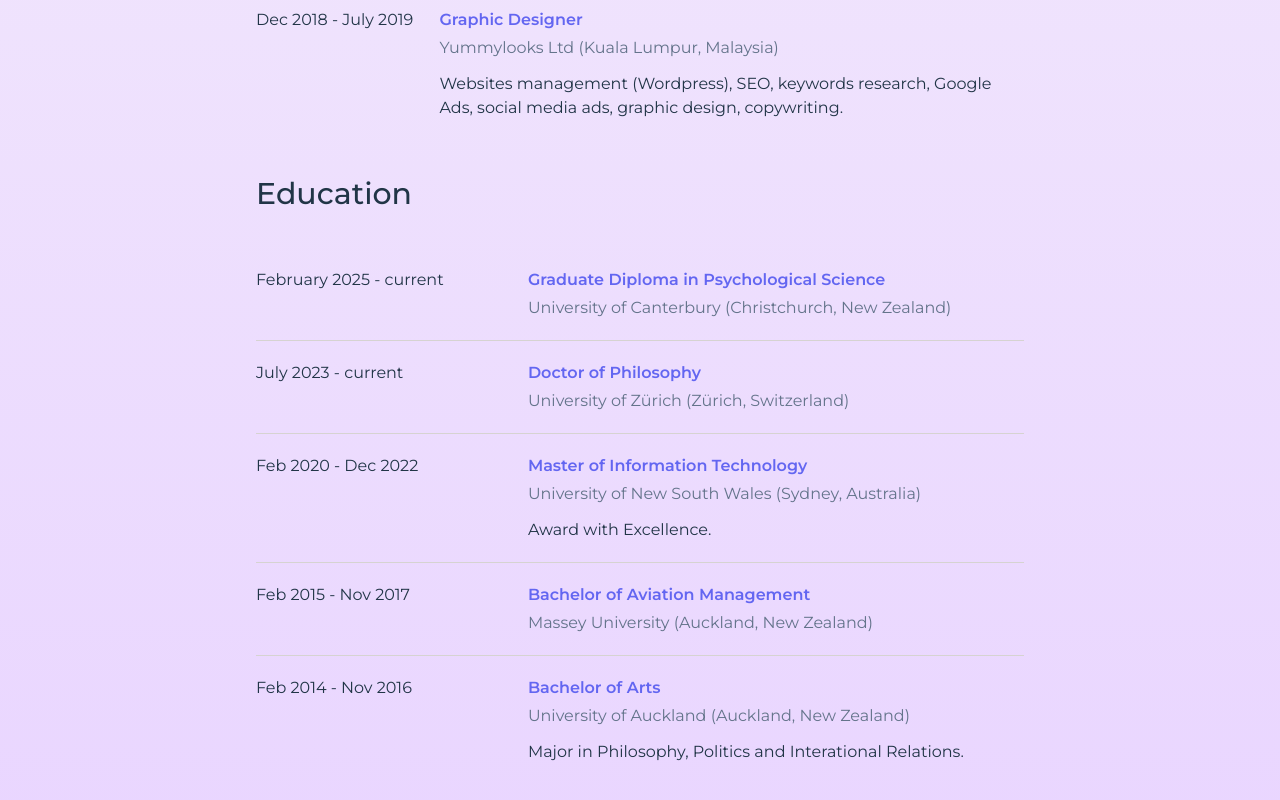
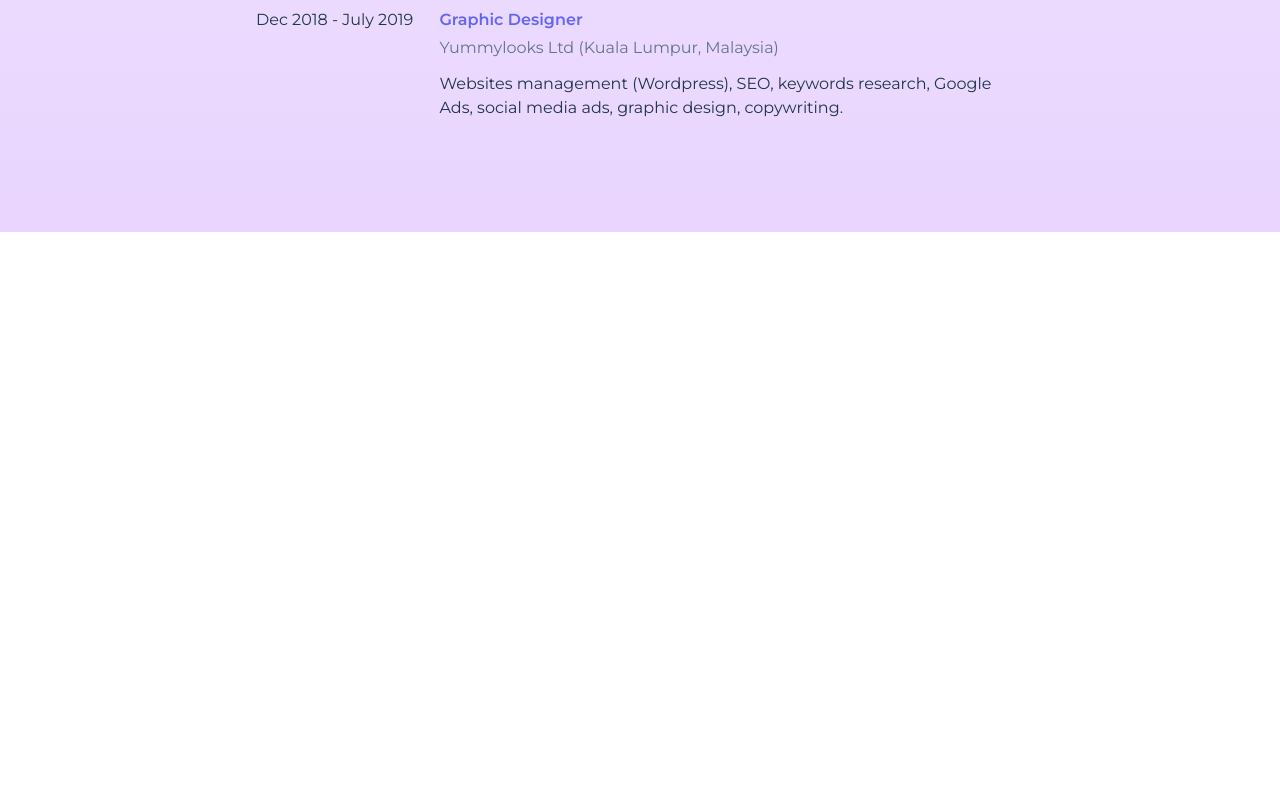
Before and after one commit to schummd/schummd.github.io, a React (Vite) app: page /experience in a window 1280 px wide. Shown: the part 1512-2312 px from the top of the page. After the commit the page ends 1744 px from the top, so only its background shows below. Built offline with nearby package versions, Linux system fonts and the light colour scheme.

Commit message:
Added education page

```diff
--- a/src/App.jsx
+++ b/src/App.jsx
@@ -10,6 +10,7 @@ import Experience from "./pages/Experience";
 // import Blog from "./pages/Blog";
 // import Teaching from "./pages/Teaching";
 import Services from "./pages/Services";
+import Education from "./pages/Education";
 
 export default function App() {
   return (
@@ -21,6 +22,7 @@ export default function App() {
           <Route path='/works' element={<Works />}/>
           <Route path='/publications' element={<Publications />}/>
           <Route path='/experience' element={<Experience />}/>
+          <Route path='/education' element={<Education />}/>
           {/* <Route path='/teaching' element={<Teaching />}/> */}
           <Route path='/services' element={<Services />}/>
           {/* <Route path='/theses' element={<Theses />}/> */}
--- a/src/components/Header.jsx
+++ b/src/components/Header.jsx
@@ -18,9 +18,9 @@ export default function Header() {
             <li>
               <a onClick={() => navigate('/experience')} className="block py-1 px-3 text-current hover:text-gray-500 cursor-pointer">Experience</a>
             </li>
-            {/* <li>
-              <a onClick={() => navigate('/teaching')} className="block py-1 px-3 text-current hover:text-gray-500 cursor-pointer">Teaching</a>
-            </li> */}
+            <li>
+              <a onClick={() => navigate('/education')} className="block py-1 px-3 text-current hover:text-gray-500 cursor-pointer">Education</a>
+            </li>
             <li>
               <a onClick={() => navigate('/services')} className="block py-1 px-3 text-current hover:text-gray-500 cursor-pointer">Services</a>
             </li>
@@ -45,9 +45,9 @@ export default function Header() {
             <li>
               <a onClick={() => navigate('/experience')} className="block py-1 px-2.5 text-current hover:text-gray-500">Experience</a>
             </li>
-            {/* <li>
-              <a onClick={() => navigate('/teaching')} className="block py-1 px-2.5 text-current hover:text-gray-500">Teaching</a>
-            </li> */}
+            <li>
+              <a onClick={() => navigate('/education')} className="block py-1 px-2.5 text-current hover:text-gray-500">Education</a>
+            </li>
             <li>
               <a onClick={() => navigate('/services')} className="block py-1 px-2.5 text-current hover:text-gray-500">Services</a>
             </li>
--- a/src/pages/Experience.jsx
+++ b/src/pages/Experience.jsx
@@ -141,71 +141,6 @@ export default function Experience() {
             </div>
           </div>
         </div>
-
-        <h2 className="font-montserrat font-medium text-3xl my-14">Education</h2>
-
-        <div className="grid md:gap-x-6 gap-y-1 font-montserrat">
-          {/* UC */}
-          <div className="col-span-2 md:col-span-1 mb-2">February 2025 - current</div>
-          <div className="col-span-2 md:col-span-1">
-            <div className="grid col-span-2 md:col-span-1 gap-1">
-              <div><h2 className="font-semibold text-indigo-500">Graduate Diploma in Psychological Science</h2></div>
-              <div className="text-slate-500">University of Canterbury (Christchurch, New Zealand)</div>
-            </div>
-          </div>
-          <div className="col-span-2 border-b border-stone-300 my-4"/>
-
-          {/* UZH */}
-          <div className="col-span-2 md:col-span-1 mb-2">July 2023 - current</div>
-          <div className="col-span-2 md:col-span-1">
-            <div className="grid col-span-2 md:col-span-1 gap-1">
-              <div><h2 className="font-semibold text-indigo-500">Doctor of Philosophy</h2></div>
-              <div className="text-slate-500">University of Zürich (Zürich, Switzerland)</div>
-              {/* <div className="mt-2">
-                Thesis on evaluating decentralized identity systems.
-              </div> */}
-            </div>
-          </div>
-          <div className="col-span-2 border-b border-stone-300 my-4"/>
-
-          {/* UNSW */}
-          <div className="col-span-2 md:col-span-1 mb-2">Feb 2020 - Dec 2022</div>
-          <div className="col-span-2 md:col-span-1">
-            <div className="grid col-span-2 md:col-span-1 gap-1">
-              <div><h2 className="font-semibold text-indigo-500">Master of Information Technology</h2></div>
-              <div className="text-slate-500">University of New South Wales (Sydney, Australia)</div>
-              <div className="mt-2">
-                Award with Excellence.
-              </div>
-            </div>
-          </div>
-          <div className="col-span-2 border-b border-stone-300 my-4"/>
-
-          {/* Massey */}
-          <div className="col-span-2 md:col-span-1 mb-2">Feb 2015 - Nov 2017</div>
-          <div className="col-span-2 md:col-span-1">
-            <div className="grid col-span-2 md:col-span-1 gap-1">
-              <div><h2 className="font-semibold text-indigo-500">Bachelor of Aviation Management</h2></div>
-              <div className="text-slate-500">Massey University (Auckland, New Zealand)</div>
-            </div>
-          </div>
-          <div className="col-span-2 border-b border-stone-300 my-4"/>
-
-          {/* AU */}
-          <div className="col-span-2 md:col-span-1 mb-2">Feb 2014 - Nov 2016</div>
-          <div className="col-span-2 md:col-span-1">
-            <div className="grid col-span-2 md:col-span-1 gap-1">
-              <div><h2 className="font-semibold text-indigo-500">Bachelor of Arts</h2></div>
-              <div className="text-slate-500">University of Auckland (Auckland, New Zealand)</div>
-              <div className="mt-2">
-                Major in Philosophy, Politics and Interational Relations.
-              </div>
-            </div>
-          </div>
-          <div className="hidden col-span-2 border-b border-stone-300 my-4"/>
-
-        </div>
-
       </div>
     </div>
   )
```
